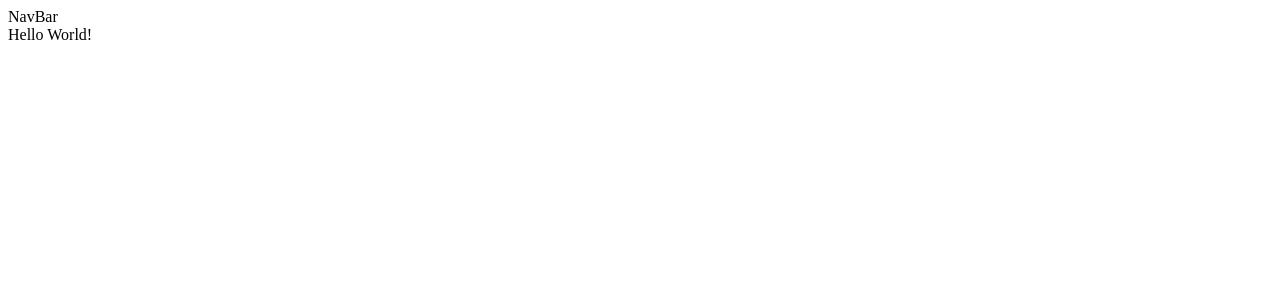
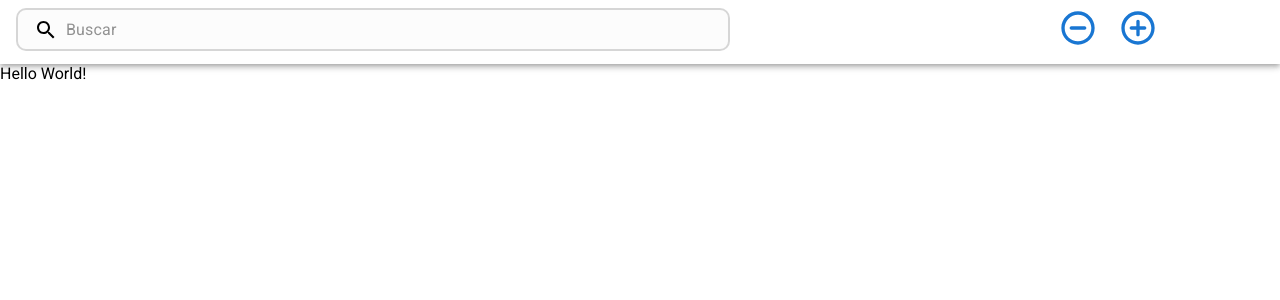
Before and after one commit to ConradoZA/mayoral-test, a Next.js app: page / in a window 1280 px wide. Shown: the top 300 px of the page. Built offline with nearby package versions, Linux system fonts and the light colour scheme.

Commit message:
feature(header): header & global styles

```diff
--- a/src/components/NavBar.tsx
+++ b/src/components/NavBar.tsx
@@ -1,5 +1,78 @@
+import MoreIcon from '@mui/icons-material/AddCircleOutlineRounded';
+import LessIcon from '@mui/icons-material/RemoveCircleOutlineRounded';
+import SearchIcon from '@mui/icons-material/Search';
+import { AppBar, Box, IconButton, Toolbar } from '@mui/material';
+
+import { Search } from './search/Search';
+import { SearchIconWrapper } from './search/SearchIconWrapper';
+import { StyledInputBase } from './search/StyledInputBase';
+
 const NavBar = () => {
-  return <div>NavBar</div>;
+  return (
+    <Box sx={{ flexGrow: 1 }}>
+      <AppBar position='static' color='inherit'>
+        <Toolbar disableGutters>
+          <Box sx={{ display: { xs: 'none', sm: 'flex' }, width: '100vw' }}>
+            <Box sx={{ flexGrow: 4 }}>
+              <Search>
+                <SearchIconWrapper>
+                  <SearchIcon />
+                </SearchIconWrapper>
+                <StyledInputBase placeholder='Buscar' inputProps={{ 'aria-label': 'buscar' }} />
+              </Search>
+            </Box>
+            <Box sx={{ flexGrow: 3 }} />
+            <Box sx={{ flexGrow: 1 }}>
+              <IconButton
+                edge='end'
+                color='primary'
+                aria-label='less products per row'
+                sx={{ mr: 2, mt: -1, mb: 0 }}
+              >
+                <LessIcon sx={{ fontSize: 40 }} />
+              </IconButton>
+              <IconButton
+                edge='start'
+                color='primary'
+                aria-label='more products per row'
+                sx={{ mt: -1, mb: 0 }}
+              >
+                <MoreIcon sx={{ fontSize: 40 }} />
+              </IconButton>
+            </Box>
+          </Box>
+          <Box sx={{ display: { xs: 'flex', sm: 'none' }, width: '100vw', flexWrap: 'wrap' }}>
+            <Box sx={{ width: '100vw', display: 'flex', justifyContent: 'center' }}>
+              <IconButton
+                edge='end'
+                color='primary'
+                aria-label='less products per row'
+                sx={{ mr: 2, mt: -1, mb: 0 }}
+              >
+                <LessIcon sx={{ fontSize: 40 }} />
+              </IconButton>
+              <IconButton
+                edge='start'
+                color='primary'
+                aria-label='more products per row'
+                sx={{ mt: -1, mb: 0 }}
+              >
+                <MoreIcon sx={{ fontSize: 40 }} />
+              </IconButton>
+            </Box>
+            <Box sx={{ width: '100vw', mr: 4 }}>
+              <Search>
+                <SearchIconWrapper>
+                  <SearchIcon />
+                </SearchIconWrapper>
+                <StyledInputBase placeholder='Buscar' inputProps={{ 'aria-label': 'buscar' }} />
+              </Search>
+            </Box>
+          </Box>
+        </Toolbar>
+      </AppBar>
+    </Box>
+  );
 };
 
 export default NavBar;
--- /dev/null
+++ b/src/components/search/Search.ts
@@ -0,0 +1,16 @@
+import { alpha, styled } from '@mui/material/styles';
+
+export const Search = styled('div')(({ theme }) => ({
+  position: 'relative',
+  borderRadius: 10,
+  borderColor: alpha(theme.palette.common.black, 0.15),
+  borderWidth: 2,
+  borderStyle: 'solid',
+  backgroundColor: alpha(theme.palette.common.black, 0.01),
+  '&:hover': {
+    backgroundColor: alpha(theme.palette.common.black, 0.05),
+  },
+  marginLeft: theme.spacing(2),
+  marginRight: 0,
+  width: '100%',
+}));
--- /dev/null
+++ b/src/components/search/SearchIconWrapper.ts
@@ -0,0 +1,11 @@
+import { styled } from '@mui/material/styles';
+
+export const SearchIconWrapper = styled('div')(({ theme }) => ({
+  padding: theme.spacing(0, 2),
+  height: '100%',
+  position: 'absolute',
+  pointerEvents: 'none',
+  display: 'flex',
+  alignItems: 'center',
+  justifyContent: 'center',
+}));
--- /dev/null
+++ b/src/components/search/StyledInputBase.ts
@@ -0,0 +1,16 @@
+import InputBase from '@mui/material/InputBase';
+import { styled } from '@mui/material/styles';
+
+export const StyledInputBase = styled(InputBase)(({ theme }) => ({
+  color: 'inherit',
+  '& .MuiInputBase-input': {
+    padding: theme.spacing(1, 1, 1, 0),
+    // vertical padding + font size from searchIcon
+    paddingLeft: `calc(1em + ${theme.spacing(4)})`,
+    transition: theme.transitions.create('width'),
+    width: '100%',
+    [theme.breakpoints.up('md')]: {
+      width: '20ch',
+    },
+  },
+}));
--- a/src/pages/_app.tsx
+++ b/src/pages/_app.tsx
@@ -1,3 +1,5 @@
+import './globals.css';
+
 import Layout from '../components/Layout';
 
 interface AppProps {
--- /dev/null
+++ b/src/pages/globals.css
@@ -0,0 +1,6 @@
+html,
+body {
+  padding: 0;
+  margin: 0;
+  font-family: Roboto, Ubuntu, Cantarell, Droid Sans, Helvetica Neue, Arial, Helvetica, sans-serif;
+}
```
